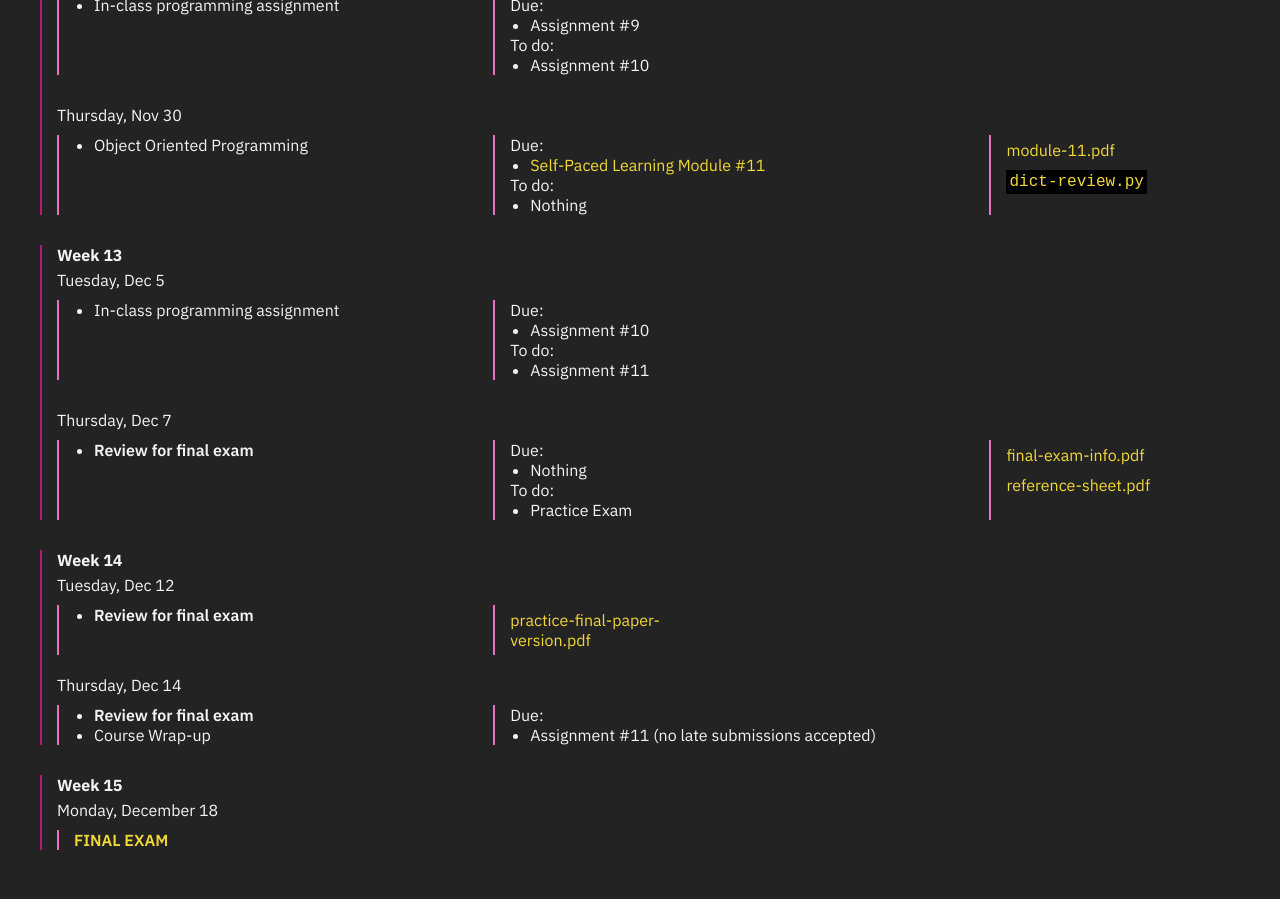
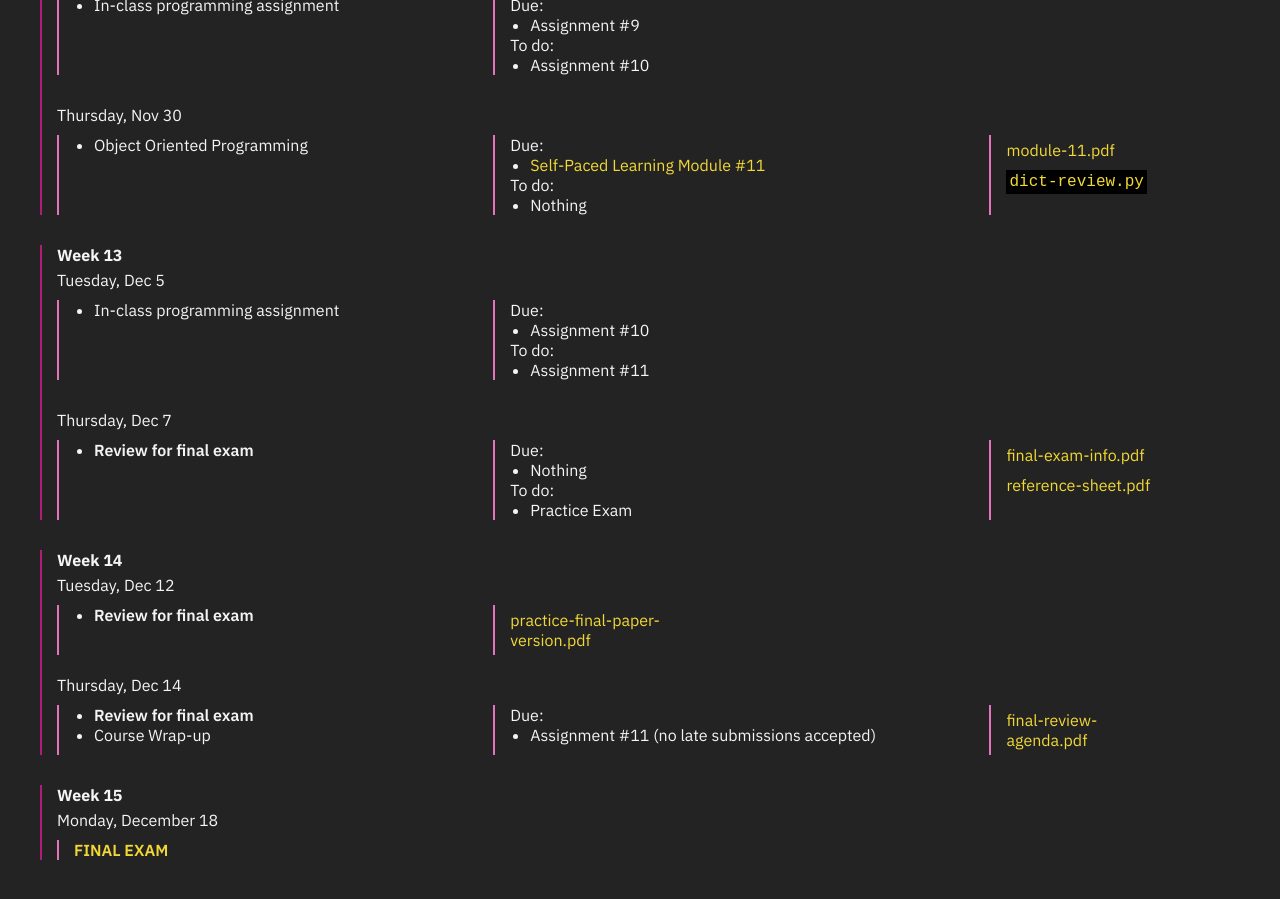
Before and after one commit to emilydidthis/CSCI-UA.002-Fall23, a Jekyll site: the page built from schedule.md, in a window 1280 px wide and 900 px high, scrolled down 4308 px. Built offline with Jekyll 4.4.1, drawn with Linux system fonts in a browser that asks for light colours.

Commit message:
final review

```diff
--- a/schedule.md
+++ b/schedule.md
@@ -796,6 +796,12 @@ Due:
 
 </div>
 
+<div class="week-column materials" markdown="1">
+
+### Materials
+<a href="{{ site.url }}{{ site.baseurl }}/assets/slides/final-review.pdf">final-review-agenda.pdf</a>
+</div>
+
 </div>
 
 <!-- ------------------------------------------------ -->
```
Also changed, not shown: 1 other file.
